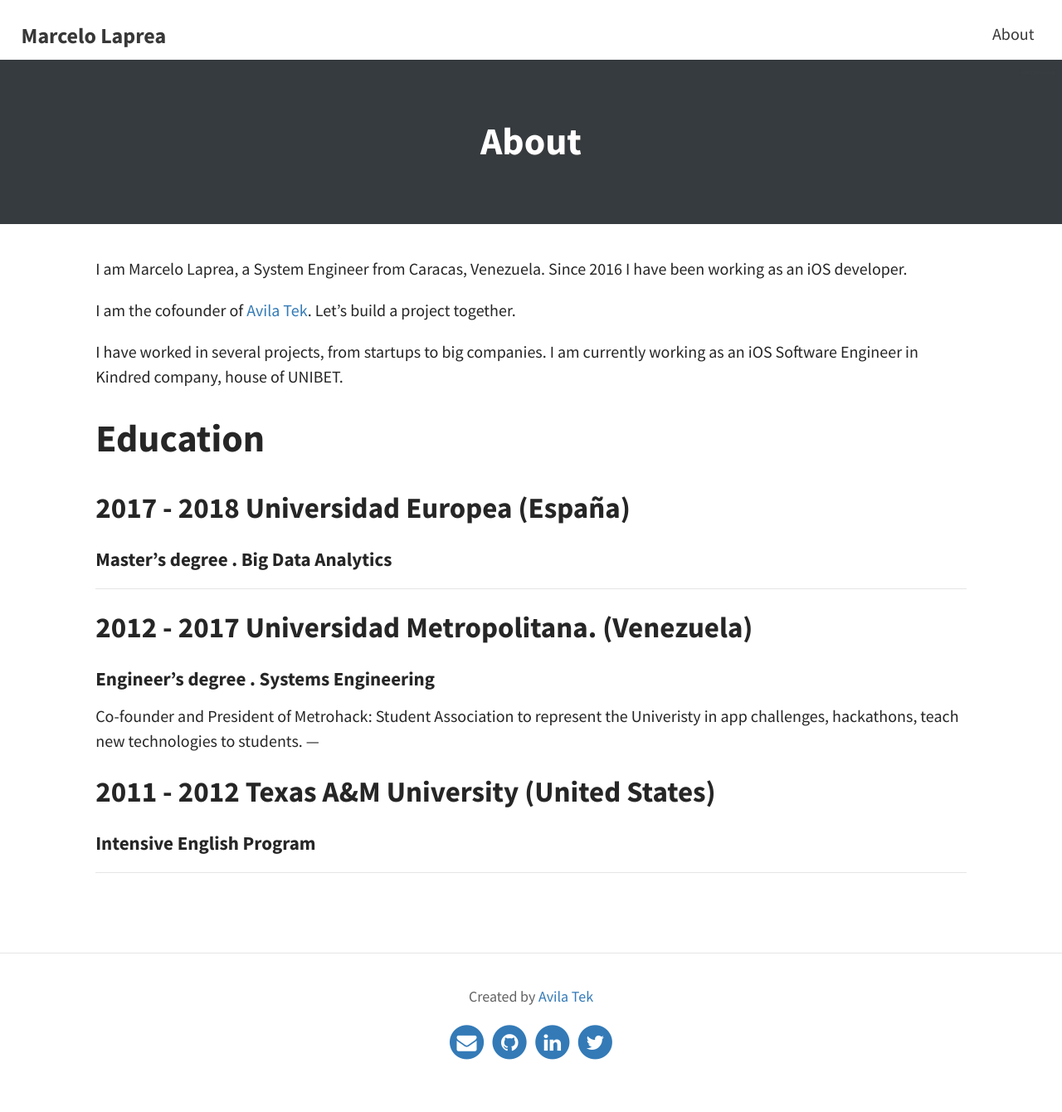
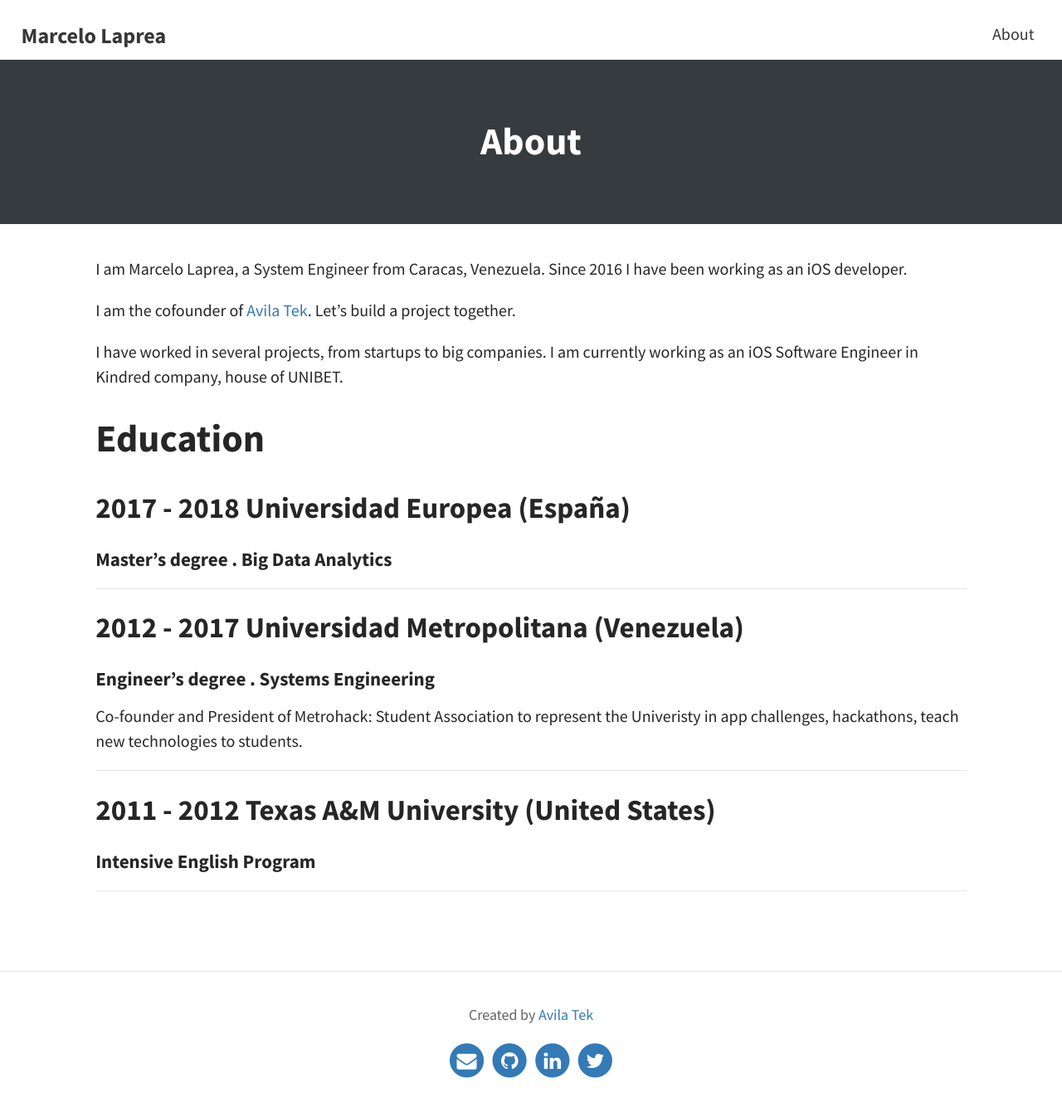
Before and after one commit to lapreamarcelo/lapreamarcelo.github.io, a Jekyll site: the page built from pages/about.md, in a window 1280 px wide. Shown: the whole page at 83% size. Built offline with Jekyll 4.4.1, drawn with Linux system fonts in a browser that asks for light colours; before the commit the page ends 1318 px from its top, so only the background shows below that.

```diff
--- a/pages/about.md
+++ b/pages/about.md
@@ -15,11 +15,13 @@ I have worked in several projects, from startups to big companies. I am currentl
 
 ## **2017 - 2018** Universidad Europea (España)
 #### Master's degree . Big Data Analytics
+
 ---
 
-## **2012 - 2017**  Universidad Metropolitana. (Venezuela)
+## **2012 - 2017**  Universidad Metropolitana (Venezuela)
 #### Engineer's degree . Systems Engineering
 Co-founder and President of Metrohack: Student Association to represent the Univeristy in app challenges, hackathons, teach new technologies to students.
+
 ---
 
 ## **2011 - 2012** Texas A&M University (United States)
```
